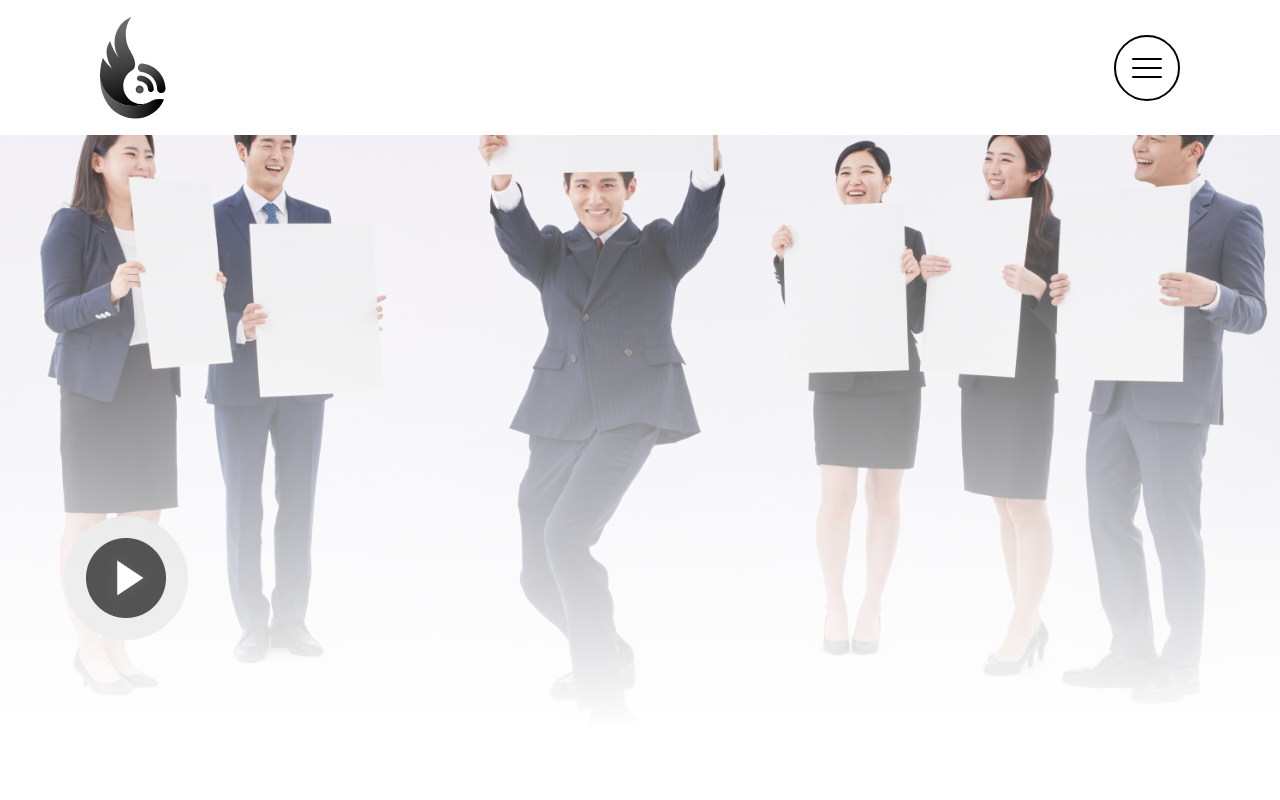
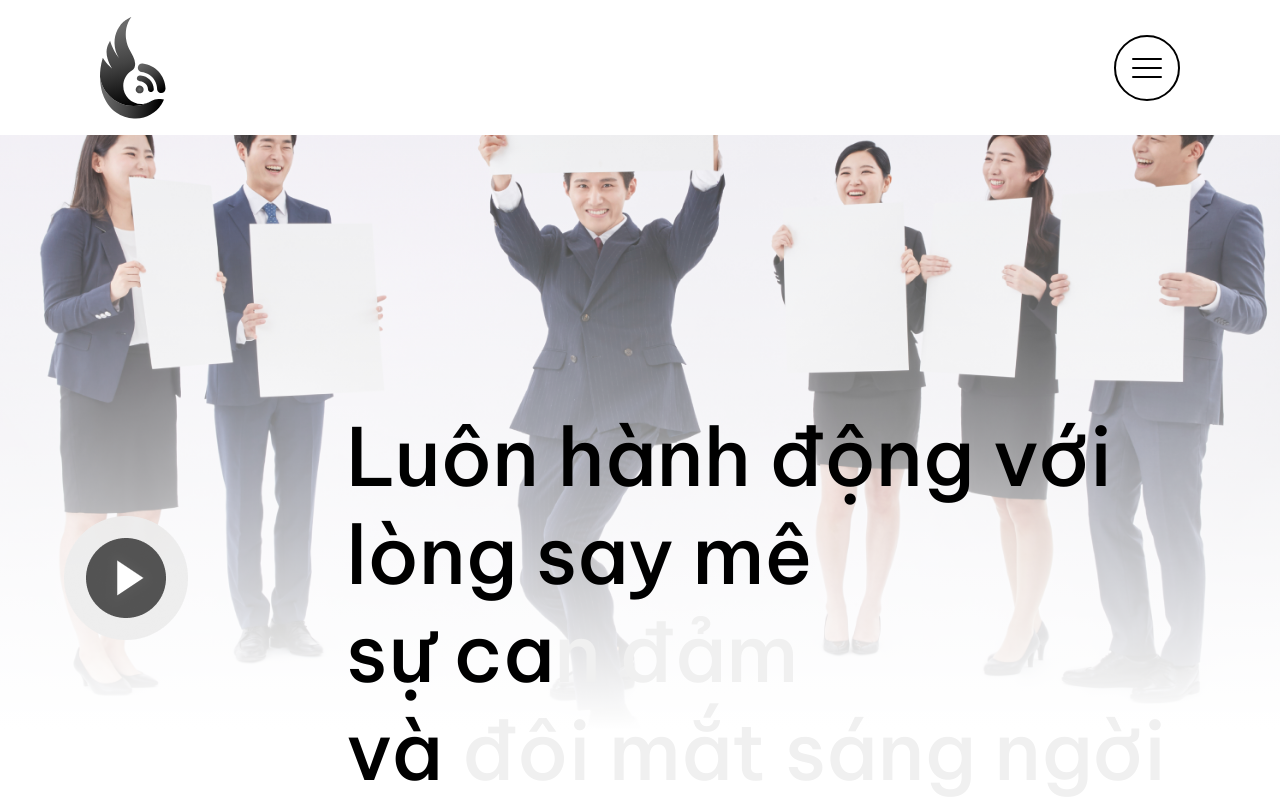
Before and after one commit to tinisang/okhubdemo, a Next.js app: page /introduce in a window 1280 px wide. Shown: the top 800 px of the page. Built offline with nearby package versions, Linux system fonts and the light colour scheme.

Commit message:
update introduce

```diff
--- a/pages/introduce/index.js
+++ b/pages/introduce/index.js
@@ -1,23 +1,25 @@
+import Image from "next/image";
+import introduceHeaderImage from "../../public/imgs/introduceHeaderImage.png";
+import playVideoIntroducesBtn from "../../public/imgs/playVideoIntroducesBtn.png";
 
-import Image from "next/image";
-import introduceHeaderImage from "../../public/imgs/introduceHeaderImage.png"
-import playVideoIntroducesBtn from "../../public/imgs/playVideoIntroducesBtn.png"
-
-
-export default function Projects() {
+export default function Introduce() {
   return (
     <div className="introduce__container">
       <div className="introduce__header">
         <div className="introduce__header--img">
-          <Image src = {introduceHeaderImage} alt = ""/>
+          <Image src={introduceHeaderImage} alt="" />
           <div className="introduce__header--play-btn">
-            <Image src = {playVideoIntroducesBtn} alt = ""/>
+            <Image src={playVideoIntroducesBtn} alt="" />
           </div>
-          <div className="introduce__header--text"></div>
+          <div className="introduce__header--text">
+            <p>
+              Luôn hành động với lòng say mê <br></br> sự ca<span>n đảm</span><br></br> và <span> đôi mắt sáng ngời</span>
+            </p>
+          </div>
         </div>
       </div>
       <div className="introduce__overview"></div>
       <div className="introduce__people"></div>
     </div>
-  )
+  );
 }
--- a/styles/Introduce/introduce.css
+++ b/styles/Introduce/introduce.css
@@ -1,36 +1,36 @@
-.introduce__container{
+.introduce__container {
   width: 100%;
   height: 100vh;
-
 }
-.introduce__header{
+.introduce__header {
   position: relative;
-
 }
 
 .introduce__header--img {
   width: 100%;
   height: 100vh;
-
 }
 
-.introduce__header--img  img {
+.introduce__header--img img {
   width: 100%;
   height: 100vh;
   object-fit: cover;
 }
 
-.introduce__header--img::after{
+.introduce__header--img::after {
   content: "";
   width: 100%;
   height: 100%;
   position: absolute;
   top: 0;
-    background: linear-gradient(180deg, rgba(255, 255, 255, 0) 10.37%, #FFFFFF 91.23%);
+  background: linear-gradient(
+    180deg,
+    rgba(255, 255, 255, 0) 10.37%,
+    #ffffff 91.23%
+  );
   left: 0;
   right: 0;
 }
-
 
 .introduce__header--play-btn {
   width: 124px;
@@ -39,6 +39,7 @@
   bottom: 20%;
   left: 5%;
   z-index: 1;
+  cursor: pointer;
 }
 
 .introduce__header--play-btn img {
@@ -46,3 +47,27 @@
   height: 100%;
   object-fit: cover;
 }
+
+.introduce__header--text {
+  width: 834px;
+  height: 392px;
+  position: absolute;
+  bottom: 10%;
+  right: 100px;
+  z-index: 1;
+}
+
+.introduce__header--text > p {
+  width: 100%;
+  font-family: "Be Vietnam Pro";
+  font-style: normal;
+  font-weight: 500;
+  font-size: 80px;
+  line-height: 98px;
+  color: #000000;
+}
+.introduce__header--text > p > span {
+  font-family: "Be Vietnam Pro";
+  font-style: normal;
+  color: #f0f0f0;
+}
```
Lines whose indentation alone changed are shown as unchanged.
